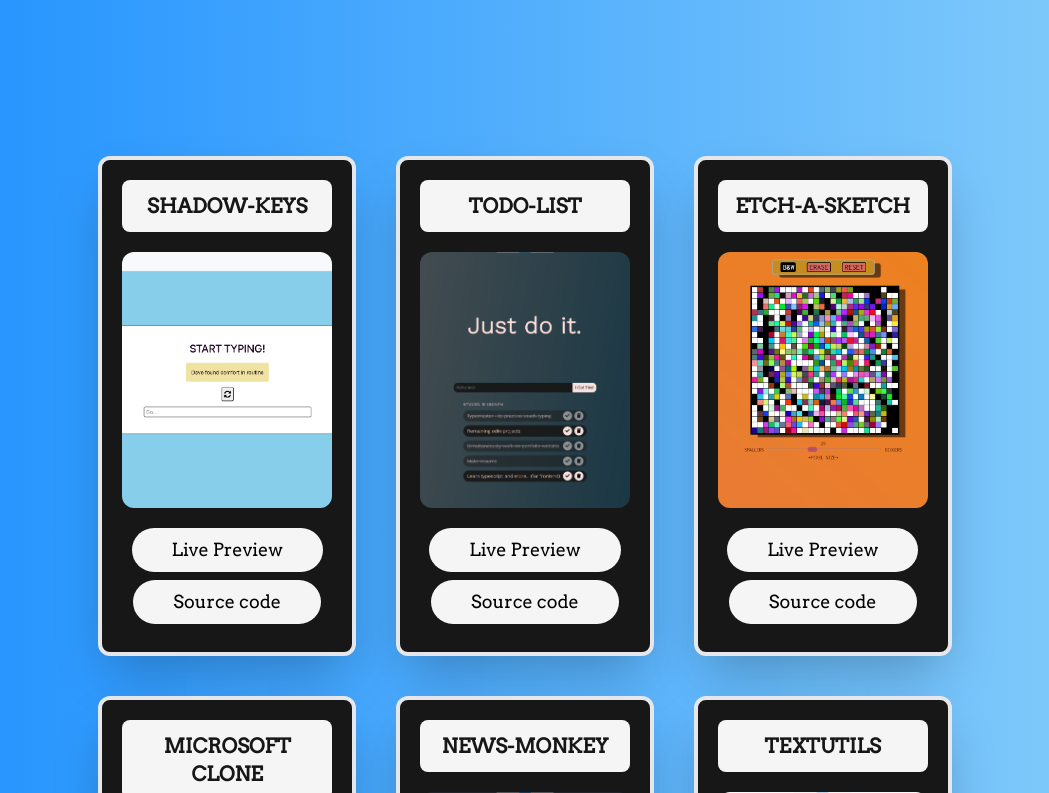
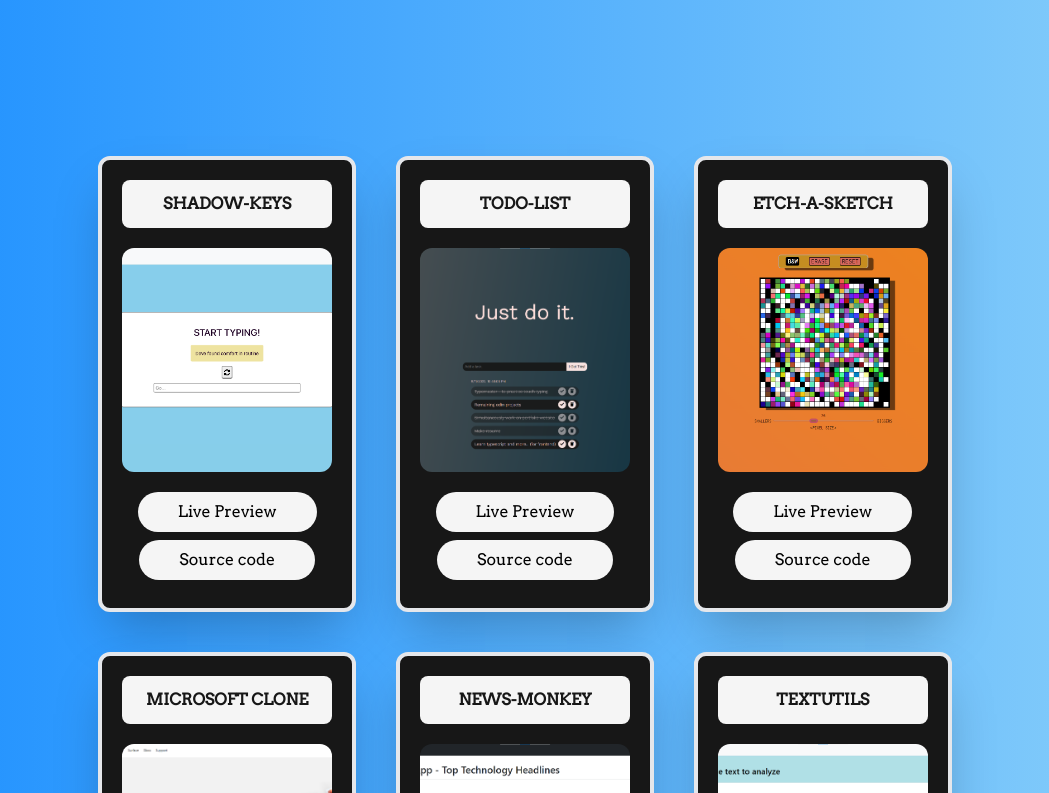
Before and after one commit to maazshaikh7/portfolio, a React (Vite) app: page / in a window 1280 px wide. Shown: the part 2007-2800 px from the top of the page, without its empty margins (115-1164 px from the left). Built offline with nearby package versions, Linux system fonts and the light colour scheme.

Commit message:
Adjusted projects font-size

```diff
--- a/src/components/Project.jsx
+++ b/src/components/Project.jsx
@@ -8,26 +8,26 @@ function Project(props) {
         className={`group p-5 bg-neutral-900 border-4 shadow-2xl rounded-xl min-w-fit `}
       >
         <div
-          className={`project-name p-3 text-center text-xl font-bold ${
+          className={`project-name p-3 text-center font-bold ${
             props.mode === "dark" ? "bg-neutral-800" : "bg-neutral-100"
           } rounded-lg`}
         >
           {props.projectName}
         </div>
-        <div className="about relative w-fit pl-1 pr-12 text-lg h-0 hidden text-neutral-300 top-10 left-7 group-hover:block">
+        <div className="about relative w-fit pl-1 pr-12 h-0 hidden text-neutral-300 top-10 left-7 group-hover:block">
           {props.about}
         </div>
         <img
           src={props.img}
-          className=" w-80 h-64 mx-auto m-5 rounded-xl group-hover:opacity-5 duration-300 object-cover"
+          className="h-56 mx-auto m-5 rounded-xl group-hover:opacity-5 duration-300 object-cover"
         />
         <a href={props.preview} target="_blank">
-          <button className="py-2 px-10 m-2 rounded-full block mx-auto bg-neutral-100 text-lg text-black hover:bg-blue-200">
+          <button className="py-2 px-10 m-2 rounded-full block mx-auto bg-neutral-100  text-black hover:bg-blue-200">
             Live Preview
           </button>
         </a>
         <a href={props.code} target="_blank">
-          <button className="py-2 px-10 m-2 rounded-full block mx-auto bg-neutral-100 text-lg text-black hover:bg-red-200">
+          <button className="py-2 px-10 m-2 rounded-full block mx-auto bg-neutral-100 text-black hover:bg-red-200">
             Source code
           </button>
         </a>
```
